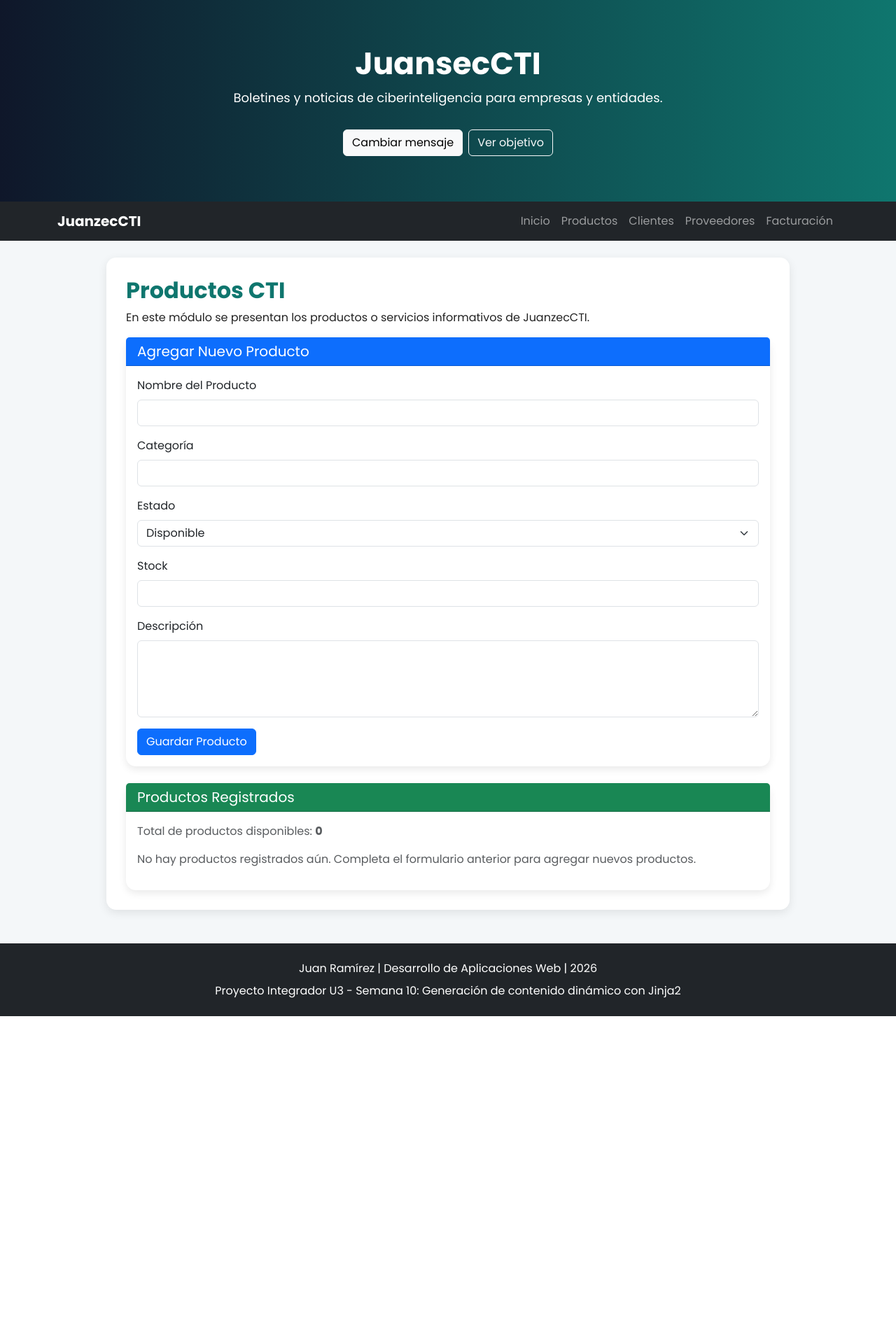
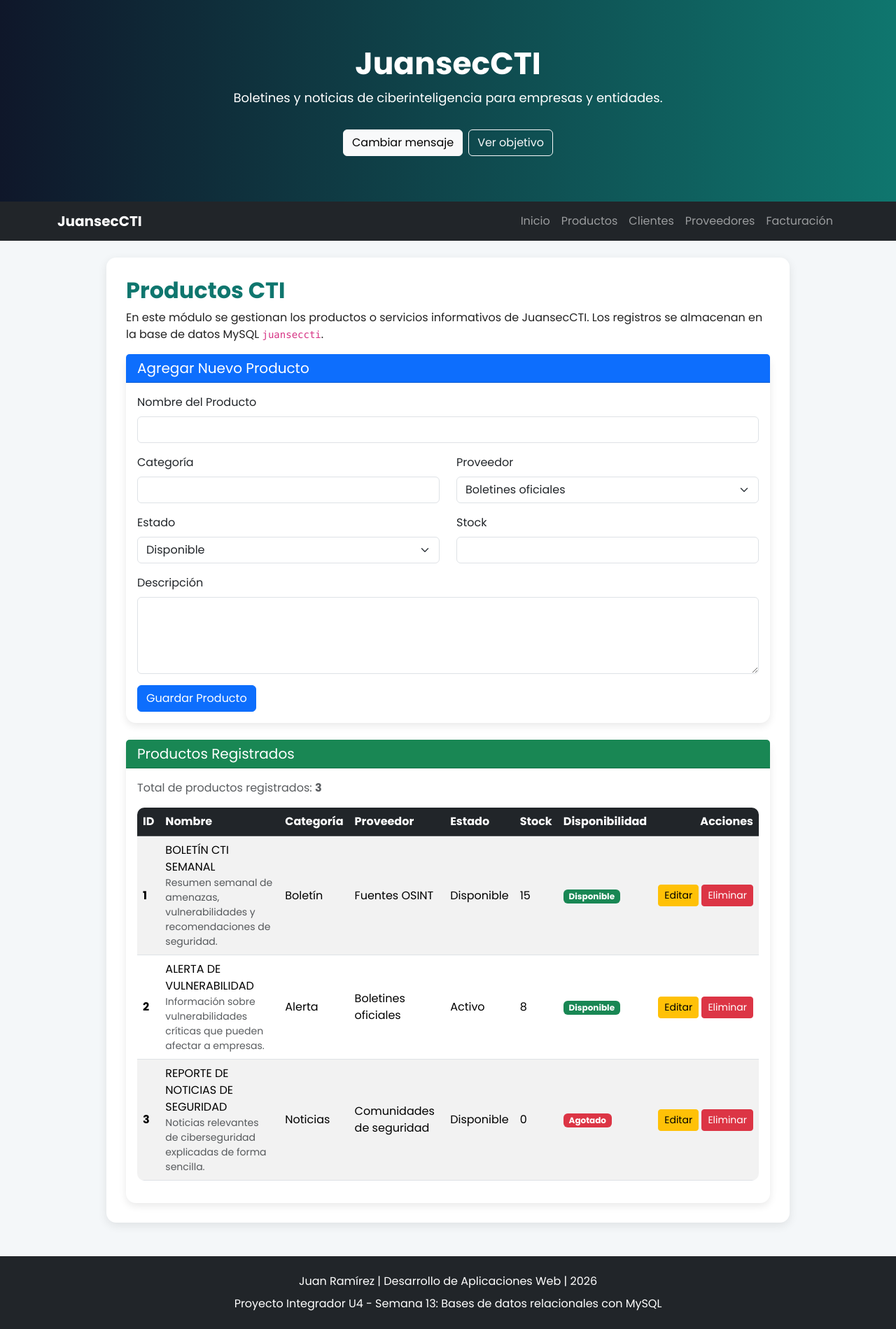
Before and after one commit to JuanxSec/DESARROLLO-DE-APLICACIONES-WEB-A-, a Flask app: page /productos in a window 1280 px wide. Shown: the whole page at 70% size. Before the commit the page ends 1452 px from the top, so only its background shows below. Run offline with Flask 3, Linux system fonts and the light colour scheme; data comes from the database, SQL or seed files in the repository; both versions use the stored data as it was after the commit; data that the repository does not hold is empty; some libraries are stand-ins or nearby versions.

Commit message:
Semana 13: Uso de bases de datos relacionales con MySQL - Configuración, modelo y CRUD
- Conexión centralizada en conexion/conexion.py con mysql-connector-python (credenciales por variables de entorno)
- Esquema relacional en sql/esquema.sql: proveedores, productos (FK id_proveedor), clientes y facturas (FK id_cliente)
- Módulo Productos completo sobre MySQL: SELECT con JOIN a proveedores, INSERT, UPDATE ... WHERE y DELETE ... WHERE
- Rutas /productos/editar/<id> y /productos/eliminar/<id> con confirmación Bootstrap y protección CSRF (CSRFProtect)
- Clientes, proveedores y facturación pasan a listar y registrar directamente en MySQL (facturas con JOIN a clientes)
- Consultas parametrizadas, commit() tras cada escritura y cierre de cursores y conexiones
- Ruta /test_db (SHOW TABLES) para verificar la conexión
- Mensajes flash en base.html y requirements.txt actualizado

```diff
--- a/PROYECTO/app.py
+++ b/PROYECTO/app.py
@@ -1,6 +1,7 @@
-from flask import Flask, render_template, request, redirect, url_for
-import sqlite3
 import os
+from flask import Flask, render_template, redirect, url_for, flash, abort
+from flask_wtf.csrf import CSRFProtect
+from conexion.conexion import get_db_connection
 from forms.producto_form import ProductoForm
 from forms.cliente_form import ClienteForm
 from forms.proveedor_form import ProveedorForm
@@ -8,169 +9,193 @@ from forms.facturacion_form import FacturacionForm
 
 app = Flask(__name__)
 app.config['SECRET_KEY'] = 'tu_clave_secreta_segura_2026'
+csrf = CSRFProtect(app)
 
-# Semana 12: Persistencia de datos en SQLite - Base de datos ferreteria.db con tabla productos
-# Implementación de operaciones CRUD: INSERT, SELECT con validación y protección CSRF
+# Configuración de la base de datos MySQL (Semana 13).
+# Las credenciales reales se toman de variables de entorno para no subirlas al repositorio.
+app.config['MYSQL_HOST'] = os.environ.get('MYSQL_HOST', '127.0.0.1')
+app.config['MYSQL_PORT'] = int(os.environ.get('MYSQL_PORT', '3306'))
+app.config['MYSQL_USER'] = os.environ.get('MYSQL_USER', 'root')
+app.config['MYSQL_PASSWORD'] = os.environ.get('MYSQL_PASSWORD', '')
+app.config['MYSQL_DATABASE'] = os.environ.get('MYSQL_DATABASE', 'juanseccti')
 
-titulo_sitio = "JuanzecCTI"
+titulo_sitio = "JuansecCTI"
 mensaje_bienvenida = "Boletines y noticias de ciberinteligencia para empresas y entidades"
 
-DATABASE = os.path.join(os.path.dirname(__file__), 'data', 'ferreteria.db')
 
-def get_db_connection():
-    conn = sqlite3.connect(DATABASE)
-    conn.row_factory = sqlite3.Row
-    return conn
+def consultar(sql, params=(), uno=False):
+    conn = get_db_connection()
+    cursor = conn.cursor(dictionary=True)
+    cursor.execute(sql, params)
+    resultado = cursor.fetchone() if uno else cursor.fetchall()
+    cursor.close()
+    conn.close()
+    return resultado
 
-def init_db():
-    if not os.path.exists(os.path.join(os.path.dirname(__file__), 'data')):
-        os.makedirs(os.path.join(os.path.dirname(__file__), 'data'))
 
+def ejecutar(sql, params=()):
     conn = get_db_connection()
     cursor = conn.cursor()
+    cursor.execute(sql, params)
+    conn.commit()
+    filas = cursor.rowcount
+    cursor.close()
+    conn.close()
+    return filas
 
-    cursor.execute('''CREATE TABLE IF NOT EXISTS productos (
-        id INTEGER PRIMARY KEY AUTOINCREMENT,
-        nombre TEXT NOT NULL,
-        categoria TEXT NOT NULL,
-        estado TEXT NOT NULL,
-        stock INTEGER NOT NULL,
-        descripcion TEXT NOT NULL
-    )''')
 
-    conn.commit()
+def opciones_proveedores():
+    proveedores = consultar('SELECT id_proveedor, nombre FROM proveedores ORDER BY nombre')
+    return [(p['id_proveedor'], p['nombre']) for p in proveedores]
+
+
+def opciones_clientes():
+    clientes = consultar('SELECT id_cliente, nombre FROM clientes ORDER BY nombre')
+    return [(c['id_cliente'], c['nombre']) for c in clientes]
+
+
+@app.route("/test_db")
+def test_db():
+    conn = get_db_connection()
+    cursor = conn.cursor()
+    cursor.execute("SHOW TABLES")
+    tablas = [t[0] for t in cursor.fetchall()]
+    cursor.close()
     conn.close()
+    return {"base_de_datos": app.config['MYSQL_DATABASE'], "tablas": tablas}
 
-clientes = [
-    {
-        "nombre": "Empresa demostrativa A",
-        "sector": "Financiero",
-        "servicio": "Boletines CTI"
-    },
-    {
-        "nombre": "Entidad demostrativa B",
-        "sector": "Educación",
-        "servicio": "Noticias de seguridad"
-    },
-    {
-        "nombre": "Organización demostrativa C",
-        "sector": "Tecnología",
-        "servicio": "Alertas de vulnerabilidad"
-    }
-]
-
-proveedores = [
-    {
-        "nombre": "Fuentes OSINT",
-        "tipo": "Información pública",
-        "aporte": "Apoyo para recopilar noticias y alertas de ciberseguridad."
-    },
-    {
-        "nombre": "Comunidades de seguridad",
-        "tipo": "Investigación",
-        "aporte": "Referencias sobre amenazas y buenas prácticas."
-    },
-    {
-        "nombre": "Boletines oficiales",
-        "tipo": "Documentación",
-        "aporte": "Información técnica sobre vulnerabilidades y actualizaciones."
-    }
-]
-
-facturas = [
-    {
-        "codigo": "FAC-001",
-        "cliente": "Empresa demostrativa A",
-        "servicio": "Boletín CTI semanal",
-        "estado": "Pagado"
-    },
-    {
-        "codigo": "FAC-002",
-        "cliente": "Entidad demostrativa B",
-        "servicio": "Noticias de seguridad",
-        "estado": "Pendiente"
-    },
-    {
-        "codigo": "FAC-003",
-        "cliente": "Organización demostrativa C",
-        "servicio": "Alerta de vulnerabilidad",
-        "estado": "Emitida"
-    }
-]
 
 @app.route("/")
 def inicio():
-    conn = get_db_connection()
-    cursor = conn.cursor()
-    cursor.execute('SELECT COUNT(*) as total FROM productos')
-    total_productos = cursor.fetchone()['total']
-    conn.close()
+    total_productos = consultar('SELECT COUNT(*) AS total FROM productos', uno=True)['total']
     return render_template("index.html", titulo="Inicio", total_productos=total_productos, titulo_sitio=titulo_sitio)
+
+
+# ---------------- PRODUCTOS: SELECT / INSERT / UPDATE / DELETE sobre MySQL ----------------
 
 @app.route("/productos", methods=['GET', 'POST'])
 def ver_productos():
     form = ProductoForm()
+    form.id_proveedor.choices = opciones_proveedores()
+
     if form.validate_on_submit():
-        conn = get_db_connection()
-        cursor = conn.cursor()
-        cursor.execute(
-            'INSERT INTO productos (nombre, categoria, estado, stock, descripcion) VALUES (?, ?, ?, ?, ?)',
-            (form.nombre.data, form.categoria.data, form.estado.data, form.stock.data, form.descripcion.data)
+        ejecutar(
+            'INSERT INTO productos (nombre, categoria, estado, stock, descripcion, id_proveedor) '
+            'VALUES (%s, %s, %s, %s, %s, %s)',
+            (form.nombre.data, form.categoria.data, form.estado.data,
+             form.stock.data, form.descripcion.data, form.id_proveedor.data)
         )
-        conn.commit()
-        conn.close()
+        flash(f'Producto "{form.nombre.data}" agregado correctamente.', 'success')
         return redirect(url_for('ver_productos'))
 
-    conn = get_db_connection()
-    cursor = conn.cursor()
-    cursor.execute('SELECT * FROM productos')
-    productos = cursor.fetchall()
-    conn.close()
+    productos = consultar(
+        'SELECT p.id_producto, p.nombre, p.categoria, p.estado, p.stock, p.descripcion, '
+        '       pr.nombre AS proveedor '
+        'FROM productos p '
+        'LEFT JOIN proveedores pr ON pr.id_proveedor = p.id_proveedor '
+        'ORDER BY p.id_producto'
+    )
+    return render_template("productos.html", titulo="Productos", productos=productos, form=form, titulo_sitio=titulo_sitio)
 
-    return render_template("productos.html", titulo="Productos", productos=productos, form=form, titulo_sitio=titulo_sitio)
+
+@app.route("/productos/editar/<int:id_producto>", methods=['GET', 'POST'])
+def editar_producto(id_producto):
+    producto = consultar('SELECT * FROM productos WHERE id_producto = %s', (id_producto,), uno=True)
+    if producto is None:
+        abort(404)
+
+    form = ProductoForm(data=producto)
+    form.id_proveedor.choices = opciones_proveedores()
+    form.enviar.label.text = 'Actualizar Producto'
+
+    if form.validate_on_submit():
+        ejecutar(
+            'UPDATE productos SET nombre = %s, categoria = %s, estado = %s, stock = %s, '
+            'descripcion = %s, id_proveedor = %s WHERE id_producto = %s',
+            (form.nombre.data, form.categoria.data, form.estado.data, form.stock.data,
+             form.descripcion.data, form.id_proveedor.data, id_producto)
+        )
+        flash(f'Producto "{form.nombre.data}" actualizado correctamente.', 'success')
+        return redirect(url_for('ver_productos'))
+
+    return render_template("formulario_producto.html", titulo="Editar producto", form=form,
+                           producto=producto, titulo_sitio=titulo_sitio)
+
+
+@app.route("/productos/eliminar/<int:id_producto>", methods=['POST'])
+def eliminar_producto(id_producto):
+    filas = ejecutar('DELETE FROM productos WHERE id_producto = %s', (id_producto,))
+    if filas:
+        flash('Producto eliminado correctamente.', 'warning')
+    else:
+        flash('El producto no existe o ya fue eliminado.', 'danger')
+    return redirect(url_for('ver_productos'))
+
+
+# ---------------- CLIENTES ----------------
 
 @app.route("/clientes", methods=['GET', 'POST'])
 def ver_clientes():
     form = ClienteForm()
     if form.validate_on_submit():
-        clientes.append({
-            "nombre": form.nombre.data,
-            "sector": form.sector.data,
-            "servicio": form.servicio.data
-        })
+        ejecutar(
+            'INSERT INTO clientes (nombre, sector, servicio) VALUES (%s, %s, %s)',
+            (form.nombre.data, form.sector.data, form.servicio.data)
+        )
+        flash(f'Cliente "{form.nombre.data}" agregado correctamente.', 'success')
         return redirect(url_for('ver_clientes'))
 
-    total_clientes = len(clientes)
-    return render_template("clientes.html", titulo="Clientes", clientes=clientes, total_clientes=total_clientes, form=form, titulo_sitio=titulo_sitio)
+    clientes = consultar('SELECT * FROM clientes ORDER BY id_cliente')
+    return render_template("clientes.html", titulo="Clientes", clientes=clientes,
+                           total_clientes=len(clientes), form=form, titulo_sitio=titulo_sitio)
+
+
+# ---------------- PROVEEDORES ----------------
 
 @app.route("/proveedores", methods=['GET', 'POST'])
 def ver_proveedores():
     form = ProveedorForm()
     if form.validate_on_submit():
-        proveedores.append({
-            "nombre": form.nombre.data,
-            "tipo": form.tipo.data,
-            "aporte": form.aporte.data
-        })
+        ejecutar(
+            'INSERT INTO proveedores (nombre, tipo, aporte) VALUES (%s, %s, %s)',
+            (form.nombre.data, form.tipo.data, form.aporte.data)
+        )
+        flash(f'Proveedor "{form.nombre.data}" agregado correctamente.', 'success')
         return redirect(url_for('ver_proveedores'))
 
+    proveedores = consultar(
+        'SELECT pr.*, COUNT(p.id_producto) AS total_productos '
+        'FROM proveedores pr '
+        'LEFT JOIN productos p ON p.id_proveedor = pr.id_proveedor '
+        'GROUP BY pr.id_proveedor ORDER BY pr.id_proveedor'
+    )
     return render_template("proveedores.html", titulo="Proveedores", proveedores=proveedores, form=form, titulo_sitio=titulo_sitio)
+
+
+# ---------------- FACTURACIÓN ----------------
 
 @app.route("/facturacion", methods=['GET', 'POST'])
 def ver_facturacion():
     form = FacturacionForm()
+    form.id_cliente.choices = opciones_clientes()
+
     if form.validate_on_submit():
-        facturas.append({
-            "codigo": form.codigo.data,
-            "cliente": form.cliente.data,
-            "servicio": form.servicio.data,
-            "estado": form.estado.data
-        })
+        ejecutar(
+            'INSERT INTO facturas (codigo, id_cliente, servicio, estado) VALUES (%s, %s, %s, %s)',
+            (form.codigo.data, form.id_cliente.data, form.servicio.data, form.estado.data)
+        )
+        flash(f'Factura {form.codigo.data} registrada correctamente.', 'success')
         return redirect(url_for('ver_facturacion'))
 
-    total_facturas = len(facturas)
-    return render_template("facturacion.html", titulo="Facturación", facturas=facturas, total_facturas=total_facturas, form=form, titulo_sitio=titulo_sitio)
+    facturas = consultar(
+        'SELECT f.id_factura, f.codigo, f.servicio, f.estado, f.fecha, c.nombre AS cliente '
+        'FROM facturas f '
+        'INNER JOIN clientes c ON c.id_cliente = f.id_cliente '
+        'ORDER BY f.id_factura'
+    )
+    return render_template("facturacion.html", titulo="Facturación", facturas=facturas,
+                           total_facturas=len(facturas), form=form, titulo_sitio=titulo_sitio)
+
 
 if __name__ == "__main__":
-    init_db()
     app.run(debug=True)
--- a/PROYECTO/forms/producto_form.py
+++ b/PROYECTO/forms/producto_form.py
@@ -1,5 +1,5 @@
 from wtforms import StringField, IntegerField, TextAreaField, SelectField, SubmitField
-from wtforms.validators import DataRequired, Length, NumberRange
+from wtforms.validators import DataRequired, InputRequired, Length, NumberRange
 from flask_wtf import FlaskForm
 
 class ProductoForm(FlaskForm):
@@ -20,8 +20,12 @@ class ProductoForm(FlaskForm):
     ], validators=[DataRequired(message='Debe seleccionar un estado')])
 
     stock = IntegerField('Stock', validators=[
-        DataRequired(message='El stock es requerido'),
+        InputRequired(message='El stock es requerido'),
         NumberRange(min=0, message='El stock no puede ser negativo')
+    ])
+
+    id_proveedor = SelectField('Proveedor', coerce=int, validators=[
+        InputRequired(message='Debe seleccionar un proveedor')
     ])
 
     descripcion = TextAreaField('Descripción', validators=[
--- a/PROYECTO/requirements.txt
+++ b/PROYECTO/requirements.txt
@@ -1,3 +1,4 @@
 Flask
 Flask-WTF
 WTForms
+mysql-connector-python
--- a/PROYECTO/templates/base.html
+++ b/PROYECTO/templates/base.html
@@ -32,6 +32,15 @@
     {% include "components/navbar.html" %}
 
     <main class="container contenido mt-4">
+        {% with mensajes = get_flashed_messages(with_categories=true) %}
+            {% for categoria, mensaje in mensajes %}
+                <div class="alert alert-{{ categoria }} alert-dismissible fade show" role="alert">
+                    {{ mensaje }}
+                    <button type="button" class="btn-close" data-bs-dismiss="alert"></button>
+                </div>
+            {% endfor %}
+        {% endwith %}
+
         {% block content %}
         {% endblock %}
     </main>
--- /dev/null
+++ b/PROYECTO/templates/components/campos_producto.html
@@ -0,0 +1,32 @@
+{% macro campo(field, clase="form-control", rows=None) %}
+<div class="mb-3">
+    {{ field.label(class="form-label") }}
+    {% set clases = clase ~ (" is-invalid" if field.errors else "") %}
+    {% if rows %}
+        {{ field(class=clases, rows=rows) }}
+    {% else %}
+        {{ field(class=clases) }}
+    {% endif %}
+    {% if field.errors %}
+        <div class="invalid-feedback d-block">
+            {% for error in field.errors %}
+                <span>{{ error }}</span><br>
+            {% endfor %}
+        </div>
+    {% endif %}
+</div>
+{% endmacro %}
+
+{% macro campos_producto(form) %}
+    {{ form.hidden_tag() }}
+    {{ campo(form.nombre) }}
+    <div class="row">
+        <div class="col-md-6">{{ campo(form.categoria) }}</div>
+        <div class="col-md-6">{{ campo(form.id_proveedor, clase="form-select") }}</div>
+    </div>
+    <div class="row">
+        <div class="col-md-6">{{ campo(form.estado, clase="form-select") }}</div>
+        <div class="col-md-6">{{ campo(form.stock) }}</div>
+    </div>
+    {{ campo(form.descripcion, rows="4") }}
+{% endmacro %}
--- a/PROYECTO/templates/components/footer.html
+++ b/PROYECTO/templates/components/footer.html
@@ -1,6 +1,6 @@
 <footer class="bg-dark text-white text-center py-4 mt-5">
     <div class="container">
         <p class="mb-2">Juan Ramírez | Desarrollo de Aplicaciones Web | 2026</p>
-        <p class="mb-0">Proyecto Integrador U3 - Semana 10: Generación de contenido dinámico con Jinja2</p>
+        <p class="mb-0">Proyecto Integrador U4 - Semana 13: Bases de datos relacionales con MySQL</p>
     </div>
 </footer>
--- a/PROYECTO/templates/productos.html
+++ b/PROYECTO/templates/productos.html
@@ -1,11 +1,13 @@
 {% extends "base.html" %}
+{% from "components/campos_producto.html" import campos_producto %}
 
 {% block content %}
 
 <section class="caja">
     <h2>Productos CTI</h2>
     <p>
-        En este módulo se presentan los productos o servicios informativos de JuanzecCTI.
+        En este módulo se gestionan los productos o servicios informativos de JuansecCTI.
+        Los registros se almacenan en la base de datos MySQL <code>juanseccti</code>.
     </p>
 
     <div class="card mb-4">
@@ -96,31 +27,75 @@
             <h5 class="card-title mb-0">Productos Registrados</h5>
         </div>
         <div class="card-body">
-            <p class="text-muted">Total de productos disponibles: <strong>{{ productos|length }}</strong></p>
+            <p class="text-muted">Total de productos registrados: <strong>{{ productos|length }}</strong></p>
 
             {% if productos %}
-                <div class="row">
-                    {% for producto in productos %}
-                    <article class="col-md-4 mb-3">
-                        <div class="card h-100 plantilla-card">
-                            <div class="card-body">
-                                <h3 class="card-title h5">{{ producto.nombre|upper }}</h3>
-                                <p><strong>Categoría:</strong> {{ producto.categoria }}</p>
-                                <p><strong>Estado:</strong> {{ producto.estado }}</p>
-                                <p><strong>Stock disponible:</strong> {{ producto.stock }}</p>
-
+            <div class="table-responsive">
+                <table class="table table-striped table-hover align-middle">
+                    <thead class="table-dark">
+                        <tr>
+                            <th>ID</th>
+                            <th>Nombre</th>
+                            <th>Categoría</th>
+                            <th>Proveedor</th>
+                            <th>Estado</th>
+                            <th>Stock</th>
+                            <th>Disponibilidad</th>
+                            <th class="text-end">Acciones</th>
+                        </tr>
+                    </thead>
+                    <tbody>
+                        {% for producto in productos %}
+                        <tr>
+                            <td><strong>{{ producto.id_producto }}</strong></td>
+                            <td>
+                                {{ producto.nombre|upper }}
+                                <div class="small text-muted">{{ producto.descripcion }}</div>
+                            </td>
+                            <td>{{ producto.categoria }}</td>
+                            <td>{{ producto.proveedor or 'Sin proveedor' }}</td>
+                            <td>{{ producto.estado }}</td>
+                            <td>{{ producto.stock }}</td>
+                            <td>
                                 {% if producto.stock > 0 %}
                                     <span class="badge bg-success">Disponible</span>
                                 {% else %}
                                     <span class="badge bg-danger">Agotado</span>
                                 {% endif %}
+                            </td>
+                            <td class="text-end text-nowrap">
+                                <a href="{{ url_for('editar_producto', id_producto=producto.id_producto) }}" class="btn btn-warning btn-sm">Editar</a>
+                                <button type="button" class="btn btn-danger btn-sm" data-bs-toggle="modal" data-bs-target="#eliminar-{{ producto.id_producto }}">Eliminar</button>
+                            </td>
+                        </tr>
+                        {% endfor %}
+                    </tbody>
+                </table>
+            </div>
 
-                                <p class="mt-3">{{ producto.descripcion }}</p>
-                            </div>
+            {% for producto in productos %}
+            <div class="modal fade" id="eliminar-{{ producto.id_producto }}" tabindex="-1">
+                <div class="modal-dialog modal-dialog-centered">
+                    <div class="modal-content">
+                        <div class="modal-header bg-danger text-white">
+                            <h5 class="modal-title">Confirmar eliminación</h5>
+                            <button type="button" class="btn-close btn-close-white" data-bs-dismiss="modal"></button>
                         </div>
-                    </article>
-                    {% endfor %}
+                        <div class="modal-body">
+                            ¿Desea eliminar definitivamente el producto <strong>{{ producto.nombre }}</strong> (ID {{ producto.id_producto }})?
+                            Esta acción ejecuta un <code>DELETE</code> sobre la base de datos.
+                        </div>
+                        <div class="modal-footer">
+                            <button type="button" class="btn btn-secondary" data-bs-dismiss="modal">Cancelar</button>
+                            <form method="POST" action="{{ url_for('eliminar_producto', id_producto=producto.id_producto) }}">
+                                <input type="hidden" name="csrf_token" value="{{ csrf_token() }}">
+                                <button type="submit" class="btn btn-danger">Sí, eliminar</button>
+                            </form>
+                        </div>
+                    </div>
                 </div>
+            </div>
+            {% endfor %}
             {% else %}
                 <p class="text-muted">No hay productos registrados aún. Completa el formulario anterior para agregar nuevos productos.</p>
             {% endif %}
--- a/PROYECTO/templates/proveedores.html
+++ b/PROYECTO/templates/proveedores.html
@@ -76,6 +76,7 @@
                             <h3 class="card-title h5">{{ proveedor.nombre }}</h3>
                             <p><strong>Tipo:</strong> {{ proveedor.tipo }}</p>
                             <p>{{ proveedor.aporte }}</p>
+                            <span class="badge bg-primary">{{ proveedor.total_productos }} producto(s) asociados</span>
                         </div>
                     </div>
                 </article>
```
Also changed, not shown: other parts of PROYECTO/templates/productos.html (+2 -73 lines), PROYECTO/conexion/conexion.py (added, +13 -0 lines), PROYECTO/forms/facturacion_form.py (+3 -4 lines), PROYECTO/sql/esquema.sql (added, +65 -0 lines), PROYECTO/templates/facturacion.html (+7 -5 lines), PROYECTO/templates/formulario_producto.html (added, +29 -0 lines), PROYECTO/conexion/__init__.py (added), 1 other file.
